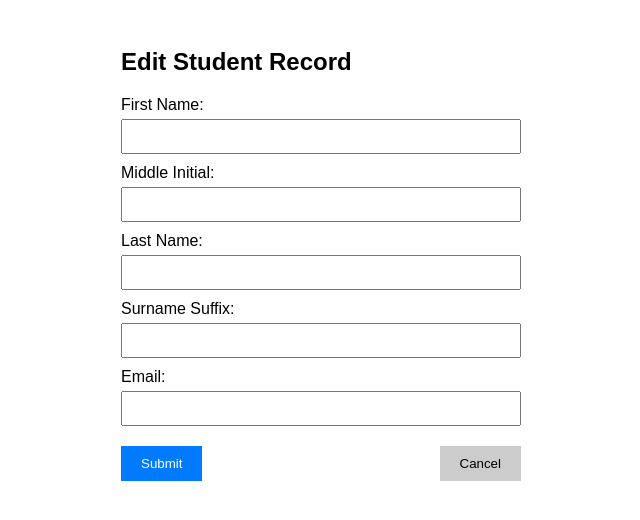
After one commit to mrnp-dev/Hirenorian, a PHP site: the page made by Pages/Admin Page/php/editInfo.php in a window 1280 px wide. The commit adds this page. Shown: the top 520 px of the page, without its empty margins (319-959 px from the left). Run offline with PHP 8.4, Linux system fonts and the light colour scheme.

Commit message:
updated admin page
Fetch data for student management

```diff
--- /dev/null
+++ b/Pages/Admin Page/php/editInfo.php
@@ -0,0 +1,83 @@
+<?php
+// Initialize variables with empty values or values from GET parameters
+$id = isset($_GET['id']) ? htmlspecialchars($_GET['id']) : '';
+$firstName = isset($_GET['first']) ? htmlspecialchars($_GET['first']) : '';
+$middleInitial = isset($_GET['mi']) ? htmlspecialchars($_GET['mi']) : '';
+$lastName = isset($_GET['last']) ? htmlspecialchars($_GET['last']) : '';
+$suffix = isset($_GET['suffix']) ? htmlspecialchars($_GET['suffix']) : '';
+$email = isset($_GET['email']) ? htmlspecialchars($_GET['email']) : '';
+?>
+<!DOCTYPE html>
+<html lang="en">
+<head>
+  <meta charset="UTF-8">
+  <title>Edit Student Info</title>
+  <style>
+    body {
+      font-family: Arial, sans-serif;
+      padding: 20px;
+    }
+    .form-container {
+      max-width: 400px;
+      margin: auto;
+    }
+    label {
+      display: block;
+      margin-top: 10px;
+    }
+    input[type="text"], input[type="email"] {
+      width: 100%;
+      padding: 8px;
+      margin-top: 5px;
+      box-sizing: border-box;
+    }
+    .button-group {
+      margin-top: 20px;
+      display: flex;
+      justify-content: space-between;
+    }
+    button {
+      padding: 10px 20px;
+      cursor: pointer;
+    }
+    .submit-btn {
+      background-color: #007BFF;
+      color: white;
+      border: none;
+    }
+    .cancel-btn {
+      background-color: #ccc;
+      border: none;
+    }
+  </style>
+</head>
+<body>
+  <div class="form-container">
+    <h2>Edit Student Record</h2>
+    <form action="update_student.php" method="POST">
+      <!-- Hidden ID field -->
+      <input type="hidden" name="id" value="<?php echo $id; ?>">
+
+      <label for="firstName">First Name:</label>
+      <input type="text" id="firstName" name="firstName" value="<?php echo $firstName; ?>" required>
+
+      <label for="middleInitial">Middle Initial:</label>
+      <input type="text" id="middleInitial" name="middleInitial" value="<?php echo $middleInitial; ?>" maxlength="1">
+
+      <label for="lastName">Last Name:</label>
+      <input type="text" id="lastName" name="lastName" value="<?php echo $lastName; ?>">
+
+      <label for="surnameSuffix">Surname Suffix:</label>
+      <input type="text" id="surnameSuffix" name="surnameSuffix" value="<?php echo $suffix; ?>">
+
+      <label for="email">Email:</label>
+      <input type="email" id="email" name="email" value="<?php echo $email; ?>" required>
+
+      <div class="button-group">
+        <button type="submit" class="submit-btn">Submit</button>
+        <button type="button" class="cancel-btn" onclick="window.history.back()">Cancel</button>
+      </div>
+    </form>
+  </div>
+</body>
+</html>
```
Also changed, not shown: APIs/Admin DB APIs/admin_student_information.php (added, +36 -0 lines), APIs/Admin DB APIs/dbCon.php (added, +23 -0 lines), Pages/Account Registration Pages/Company Registration Page/js/CompanyRegistrationPage.js (+42 -43 lines), Pages/Admin Page/js/student_management.js (+3 -13 lines), Pages/Admin Page/php/student_management.php (+54 -43 lines).
